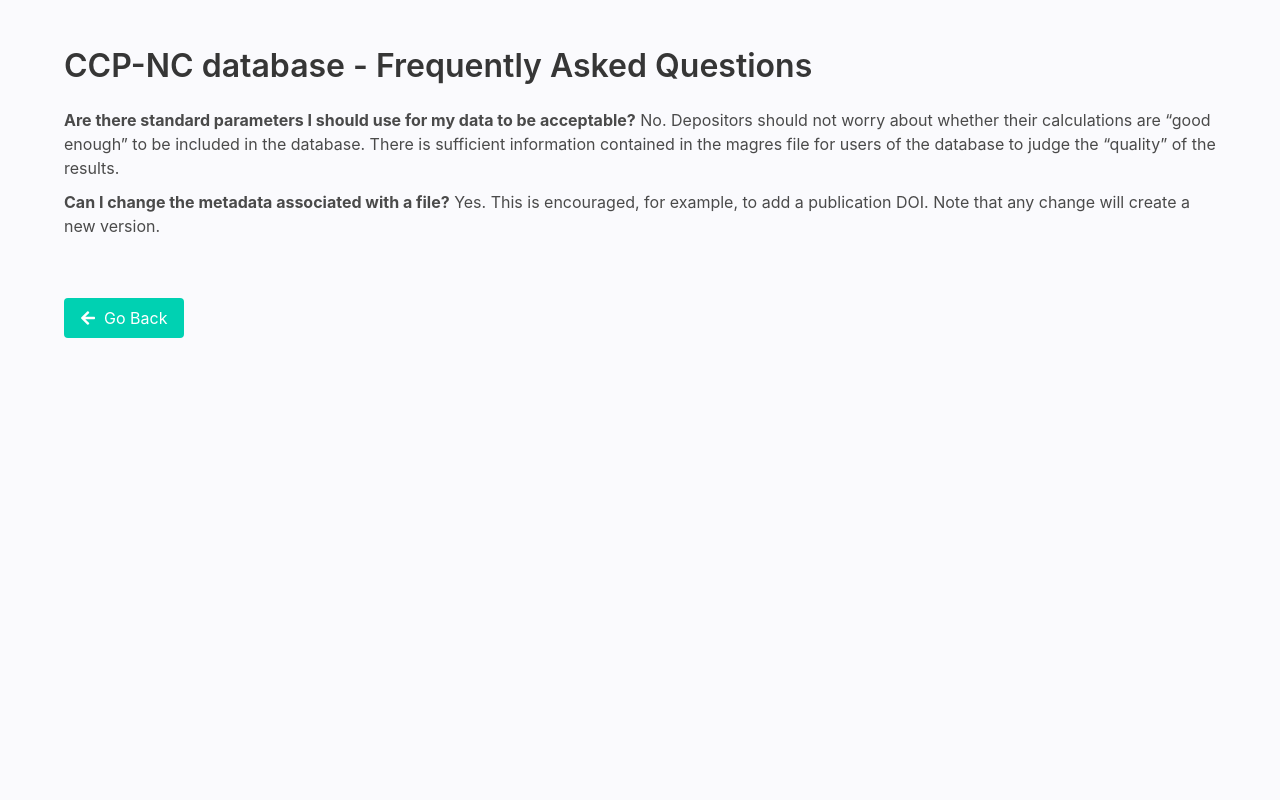
After one commit to CCP-NC/ccpnc-database, a Flask app: page /faqs.html in a window 1280 px wide. The commit adds this page. Run offline with Flask 2, Linux system fonts and the light colour scheme; parts of the project's set-up code (start-up, migrations or seed data) failed here and were passed over.

Commit message:
Added FAQs page

```diff
--- a/static/css/stylesheet.css
+++ b/static/css/stylesheet.css
@@ -205,3 +205,7 @@ ul.discs li {
 .edit-modal-card {
     width: 70vw !important;
 }
+
+p.faq {
+    padding-bottom: 10px;
+}
--- /dev/null
+++ b/static/faqs.html
@@ -0,0 +1,35 @@
+<!DOCTYPE html>
+<html>
+
+<head>
+    <title>CCPNC database - Our Cookie and Privacy Policy</title>
+    <link rel="stylesheet" href="css/bulma.min.css">
+    <link rel="stylesheet" href="css/font-awesome.min.css">
+    <link rel="stylesheet" href="academicons/css/academicons.min.css" />
+    <link rel="stylesheet" href="css/stylesheet.css">
+    <link rel="stylesheet" href="css/loader.css">
+    <link rel="stylesheet" href="css/capsule.min.css">
+</head>
+
+<body>
+    <div class="section">
+        <div class="container">
+            <h3 class="title">CCP-NC database - Frequently Asked Questions</h3>
+            <p class="faq">
+                <span class="has-text-weight-bold">Are there standard parameters I should use for my data to be acceptable?</span>
+
+                No. Depositors should not worry about whether their calculations are “good enough” to be included in the database. There is sufficient information contained in the magres file for users of the database to judge the “quality” of the results.
+
+            </p>
+
+            <p class="faq">
+                <span class="has-text-weight-bold">Can I change the metadata associated with a file?</span>
+                Yes. This is encouraged, for example, to add a publication DOI. Note that any change will create a new version.
+            </p>
+            <span class="separator-2"></span>
+            <a class="button is-primary" href="/"> <i class="fas fa-arrow-left"></i> &nbsp; Go Back</a>
+        </div>
+    </div>
+</body>
+
+</html>
```
Also changed, not shown: static/index.html (+7 -1 lines).
